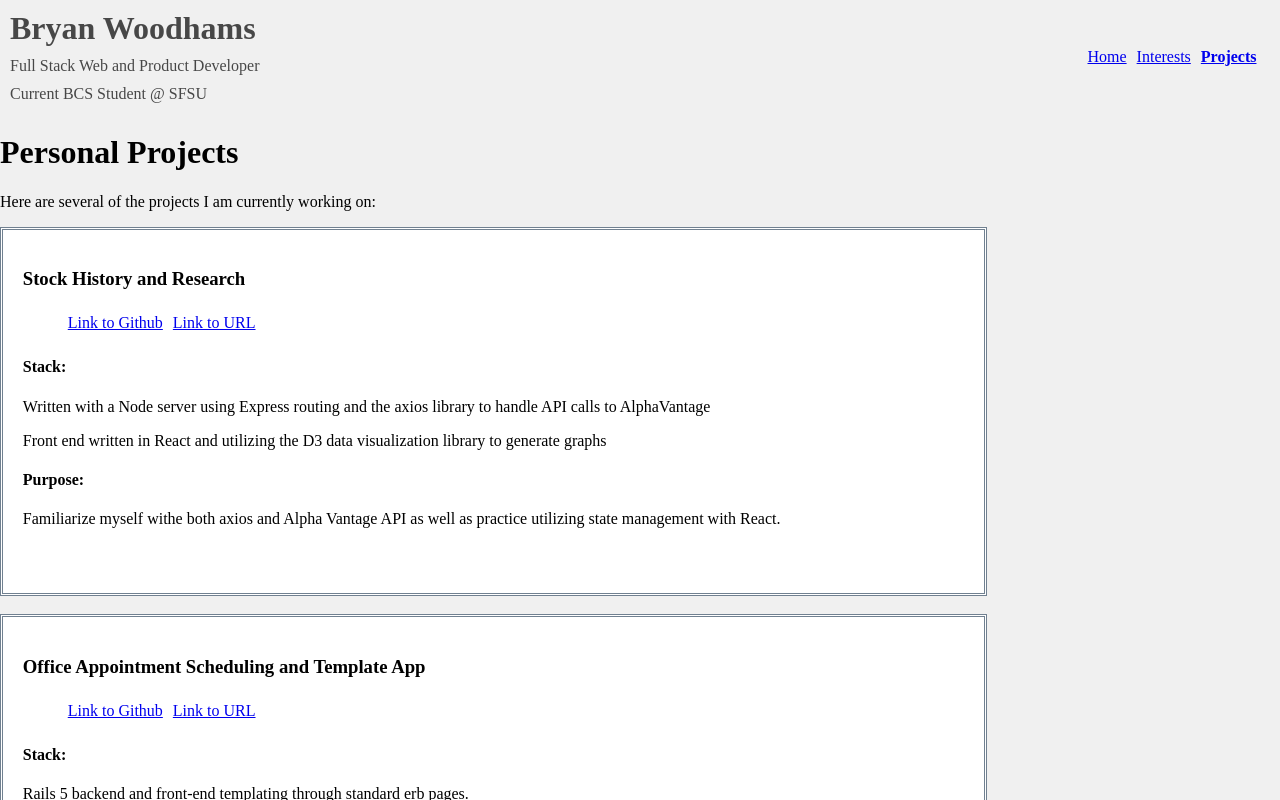
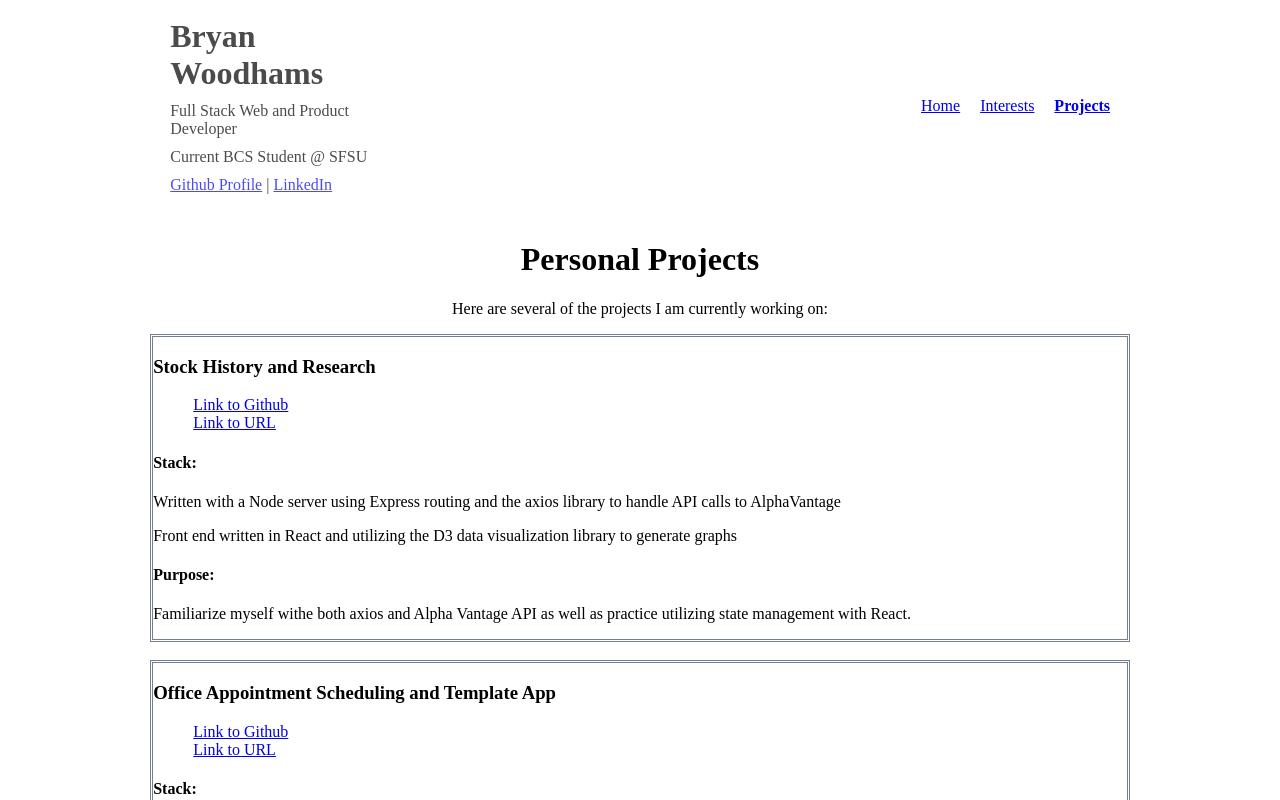
Before and after one commit to WoodhamsBD/personalsite, a React (Create React App) app: page /projects in a window 1280 px wide. Shown: the top 800 px of the page. Built offline with nearby package versions, Linux system fonts and the light colour scheme.

Commit message:
Links added and basic grid structure added

```diff
--- a/src/App.js
+++ b/src/App.js
@@ -10,9 +10,12 @@ import {
   Link
 } from 'react-router-dom'
 
-// Components
+// Structure Components
 import Home from './Components/Home.js';
 import Header from './Components/Header.js';
+import Footer from './Components/Footer.js';
+
+// Page Components
 import Projects from './Components/Projects.js';
 import Interests from './Components/Interest.js';
 import Navigation from './Components/Navigation.js';
@@ -35,7 +38,7 @@ class App extends React.Component {
 
               {/* Default for no match */}
               <Route render={function() {
-                return <p>Route Not Found!</p>
+                return <p className="route-not-found">Route Not Found! Please use the links above.</p>
               }} />
             </Switch>
         </div>
--- /dev/null
+++ b/src/Components/Footer.js
@@ -0,0 +1,16 @@
+import React from 'react';
+import '../Styles/App.css';
+
+class Footer extends React.Component {
+  render() {
+    return (
+      <div className="footer">
+        <p>Footer</p>
+        <p>Will include LinkedIn + Github</p>
+
+      </div>
+    );
+  }
+}
+
+export default Footer;
--- a/src/Components/Header.js
+++ b/src/Components/Header.js
@@ -7,6 +7,7 @@ class Header extends React.Component {
         <h1>Bryan Woodhams</h1>
         <p>Full Stack Web and Product Developer</p>
         <p>Current BCS Student @ SFSU</p>
+        <p><a href="https://github.com/WoodhamsBD" target="_blank">Github Profile</a> | <a href="https://www.linkedin.com/in/woodhamsbd/" target="_blank">LinkedIn</a></p>
       </div>
     );
   }
--- a/src/Components/Interest.js
+++ b/src/Components/Interest.js
@@ -37,8 +37,6 @@ class Interest extends Component {
   constructor (props) {
     super(props)
   }
-
-
   // Will need to have indepenant sub components in here for each one?
 
   // Go back over the mapping function for the component return git s
--- a/src/Components/Projects.js
+++ b/src/Components/Projects.js
@@ -1,20 +1,22 @@
 import React, { Component } from 'react';
 import '../Styles/App.css';
+
+import Footer from './Footer.js';
 
 class Projects extends Component {
 
   // Simple direct render of projects component for inclusion below header bar
   render() {
     return (
-      <div className="projects-containter">
+      <div className="projects-container">
         <h1 className="center" >Personal Projects</h1>
-        <p>Here are several of the projects I am currently working on:</p>
+        <p className="center">Here are several of the projects I am currently working on:</p>
 
         <div className="project">
           <h3>Stock History and Research</h3>
           <ul className="project-links">
-            <li><a href="#">Link to Github</a></li>
-            <li><a href="#">Link to URL</a></li>
+            <li><a href="https://github.com/WoodhamsBD/stockdisplay" target="_blank">Link to Github</a></li>
+            <li><a href="#" target="_blank">Link to URL</a></li>
           </ul>
 
           <h4>Stack:</h4>
@@ -31,8 +33,8 @@ class Projects extends Component {
         <div className="project">
           <h3>Office Appointment Scheduling and Template App</h3>
           <ul className="project-links">
-            <li><a href="#">Link to Github</a></li>
-            <li><a href="#">Link to URL</a></li>
+            <li><a href="https://github.com/WoodhamsBD/ADMD" target="_blank">Link to Github</a></li>
+            <li><a href="#" target="_blank">Link to URL</a></li>
           </ul>
 
           <h4>Stack:</h4>
@@ -47,8 +49,8 @@ class Projects extends Component {
         <div className="project">
           <h3></h3>
           <ul className="project-links">
-            <li><a href="#">Link to Github</a></li>
-            <li><a href="#">Link to URL</a></li>
+            <li><a href="#" target="_blank">Link to Github</a></li>
+            <li><a href="#" target="_blank">Link to URL</a></li>
           </ul>
 
           <h4>Stack:</h4>
--- a/src/Styles/App.css
+++ b/src/Styles/App.css
@@ -1,22 +1,29 @@
+/* Page Wide Styles */
+html {
+  height: 100%;
+}
+
+body {
+  /* background-image: url("../Images/Zion2017.jpg"); */
+  background: white;
+  min-height: 100%;
+}
+
+/* App Container */
 .App {
   display: grid;
-
-  /* Initial Menu setup - Trying to switch for simpler header and body set up */
-  /* grid-template-columns: 20px repeat(1fr, 4) 20px; */
-  /* grid-template-rows: 15% 75% auto; */
+  grid-gap: 1em;
+  grid-auto-rows: minmax(50, auto);
+  grid-template-columns: repeat(9, 1fr);
 }
 
-html, body {
-  /* background-image: url("../Images/Zion2017.jpg"); */
-  background: #f0f0f0;
-}
-
-/* Personal Information */
+/* Personal Information Header */
 .coverInfo {
+    grid-column: 2 /  4;
+    grid-row: 1;
     color: black;
-    grid-column-start: 1;
-    grid-column-end: 2;
     opacity: .7;
+    padding: 0 10px 0 10px;
 }
 .coverInfo h1 {
   margin: 10px;
@@ -25,31 +32,28 @@ html, body {
   margin: 10px;
 }
 
-/* Menu */
+/* Navigation Menu */
 .navigationMenu {
+  grid-column: 7 / 9;
+  list-style: none;
   display: flex;
   flex-wrap: wrap;
   flex-direction: row;
   justify-content: center;
   align-items: center;
-  grid-column-start: 3;
-  grid-column-end: 4;
 }
 
 .navigationMenu ul {
   flex-direction: row;
   list-style-type: none;
-  margin: 0px;
-  padding: 0;
   overflow: hidden;
   /* background-color: blue; */
 }
 
 .navigationMenu li {
-  display: block;
+  margin: 0 10px 0 10px;
   text-align: center;
   text-decoration: none;
-  padding: 5px;
 }
 
 .navigationMenu li:hover {
@@ -60,9 +64,28 @@ html, body {
   font-weight: bold;
 }
 
-/* General Component Styles for pages */
+/* Component Styles for Pages */
+.route-not-found{
+  grid-row: 2;
+  grid-column: 2/8;
+  text-align: center;
+  font-size: 24px;
+}
+
+.home-container {
+  grid-row: 2;
+  grid-column: 2/9;
+}
+
+.interests {
+  grid-row: 2;
+  grid-column: 2/9;
+}
+
 .projects-container {
-  padding: 5%;
+  grid-row: 2;
+  grid-column: 2/9;
+
 }
 
 .projects-contianer h1 {
@@ -73,17 +96,20 @@ html, body {
   background: white !important;
   border: slategray;
   border-style: double;
-  padding: 2% 5% 5% 2%;
 }
 
 .project-links {
-  display: flex;
-  flex-direction: row;
+  /* display: flex;
+  flex-direction: row; */
   list-style-type: none;
   align-content: center;
 }
 
 .project-links li {
-  padding: 5px;
   text-decoration: none;
 }
+
+/* Minimun Classes */
+.center {
+  text-align: center;
+}
--- a/src/index.css
+++ b/src/index.css
@@ -1,5 +1,3 @@
 body {
-  margin: 0;
-  padding: 0;
-    font: bold Helvetica, Sans-Serif;
+  font: bold Helvetica, Sans-Serif;
 }
```
